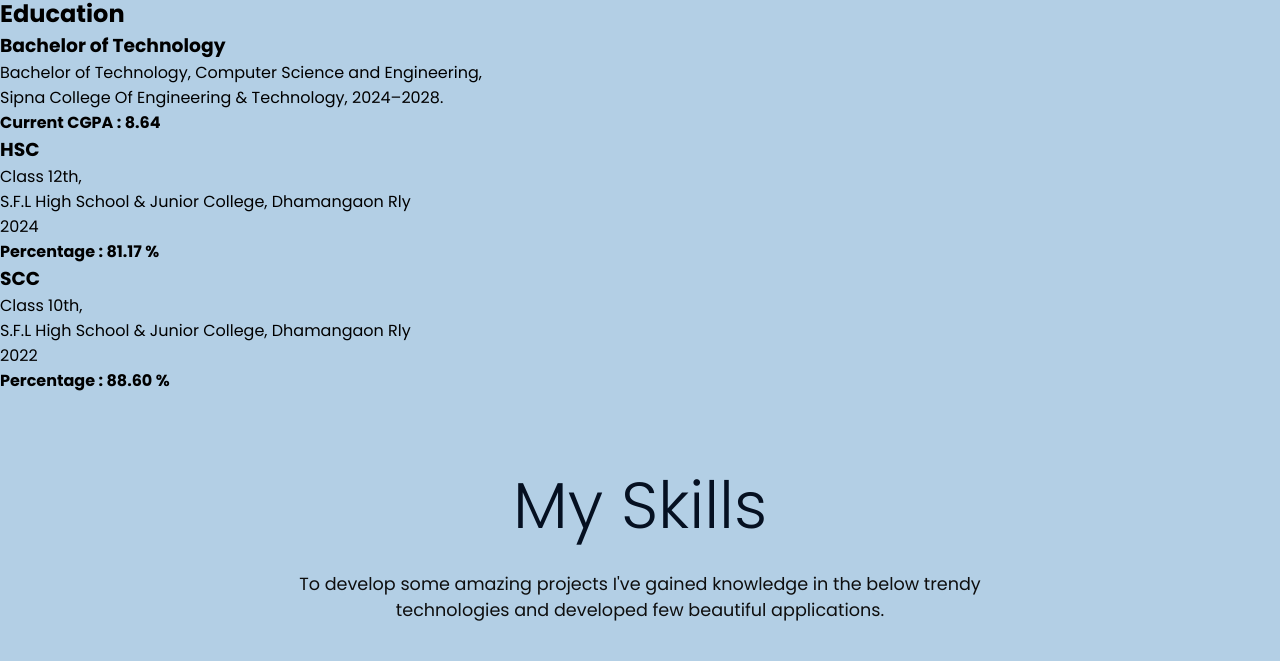
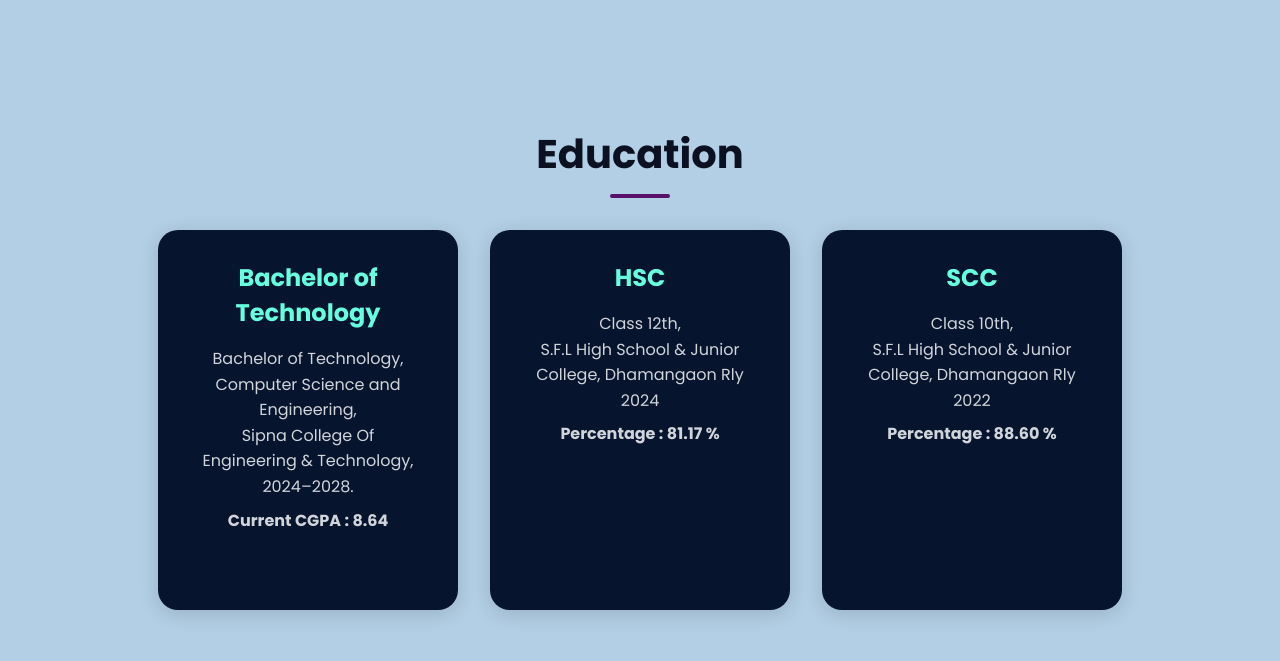
Before and after one commit to saranagrale2075/My-Personal-Portfolio, a plain HTML site: page index.html in a window 1280 px wide. Shown: the part 824-1485 px from the top of the page. Drawn offline with Linux system fonts and the light colour scheme; a script that the page names is missing.

Commit message:
Add files via upload

```diff
--- a/style.css
+++ b/style.css
@@ -4,10 +4,16 @@
     padding: 0;
     box-sizing: border-box;
     font-family: 'Poppins', sans-serif;
+    scroll-behavior: smooth;
+}
+head {
+  display: none;
 }
 
 body {
     background: #B3CFE5;
+    font-family: "Helvetica Neue", sans-serif;
+
 }
  nav {
     display: flex;
@@ -258,7 +264,7 @@ button {
 }
 
 button:hover {
-  background: #9d4edd;
+  background: #2f99d2;
 }
 
 .info-container {
@@ -280,6 +286,72 @@ button:hover {
 .icon {
   font-size: 2rem;
   color: #a855f7;
+}
+/*Education section*/
+.education {
+  padding: 3rem 1rem;
+  text-align: center;
+  margin-top: 5rem;
+  margin-bottom: 5rem;
+}
+
+.section-title {
+  font-size: 2.5rem;
+  align-items: center;
+  justify-content: center;
+  font-weight: bold;
+  margin-bottom: 1rem;
+  color: #0b1120;
+  position: relative;
+}
+
+.section-title::after {
+  content: '';
+  display: block;
+  width: 60px;
+  height: 4px;
+  background: #591068;
+  margin: 10px auto 0;
+  border-radius: 2px;
+}
+
+.cards-container {
+  display: flex;
+  justify-content: center;
+  flex-wrap: wrap;
+  gap: 2rem;
+  margin-top: 2rem;
+}
+.edu-card {
+  background-color: #06142e;
+  color: #d1d5db;
+  text-align: center;
+  justify-content: space-around;
+  align-items: center;
+  flex-wrap: wrap;
+  gap: 20px;
+  padding:30px 3.5%;
+  height: 380px;
+  border-radius: 20px;
+  width: 350px;
+  max-width: 300px;
+  box-shadow: 0 4px 20px rgba(0, 0, 0, 0.15);
+  transition: transform 0.3s, box-shadow 0.3s;
+}
+
+.edu-card:hover {
+  transform: translateY(-10px);
+}
+
+.edu-card h3 {
+  font-size: 1.5rem;
+  color: #66ffe0;
+  margin-bottom: 1rem;
+}
+
+.edu-card p {
+  margin: 0.5rem 0;
+  line-height: 1.6;
 }
 .skills-section {
   padding: 4rem 2rem;
@@ -303,7 +375,7 @@ button:hover {
   color: #0e0e0e;
 }
 .skills-section{
-    margin-top: 0%;
+    margin-top: 1px;
     margin-bottom: 20%;
 }
 .skills-grid {
```
